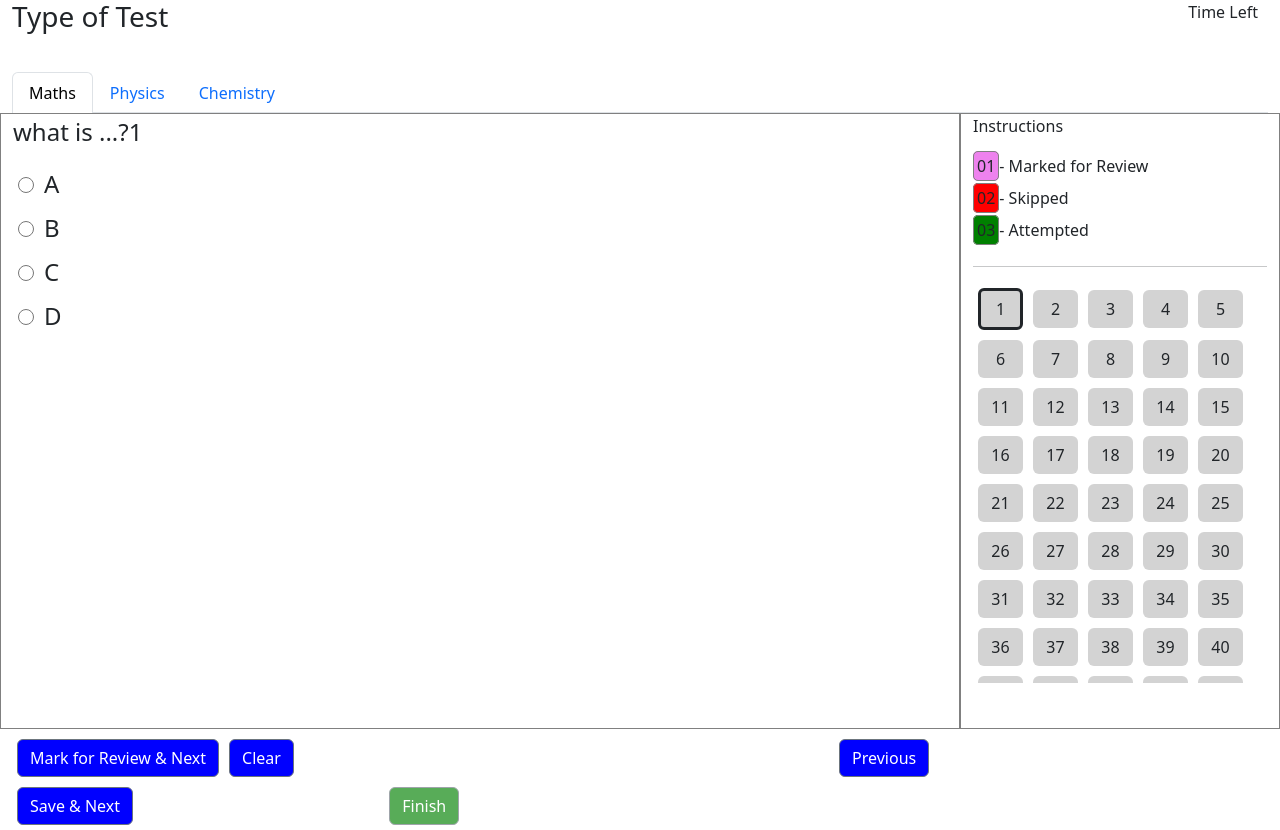
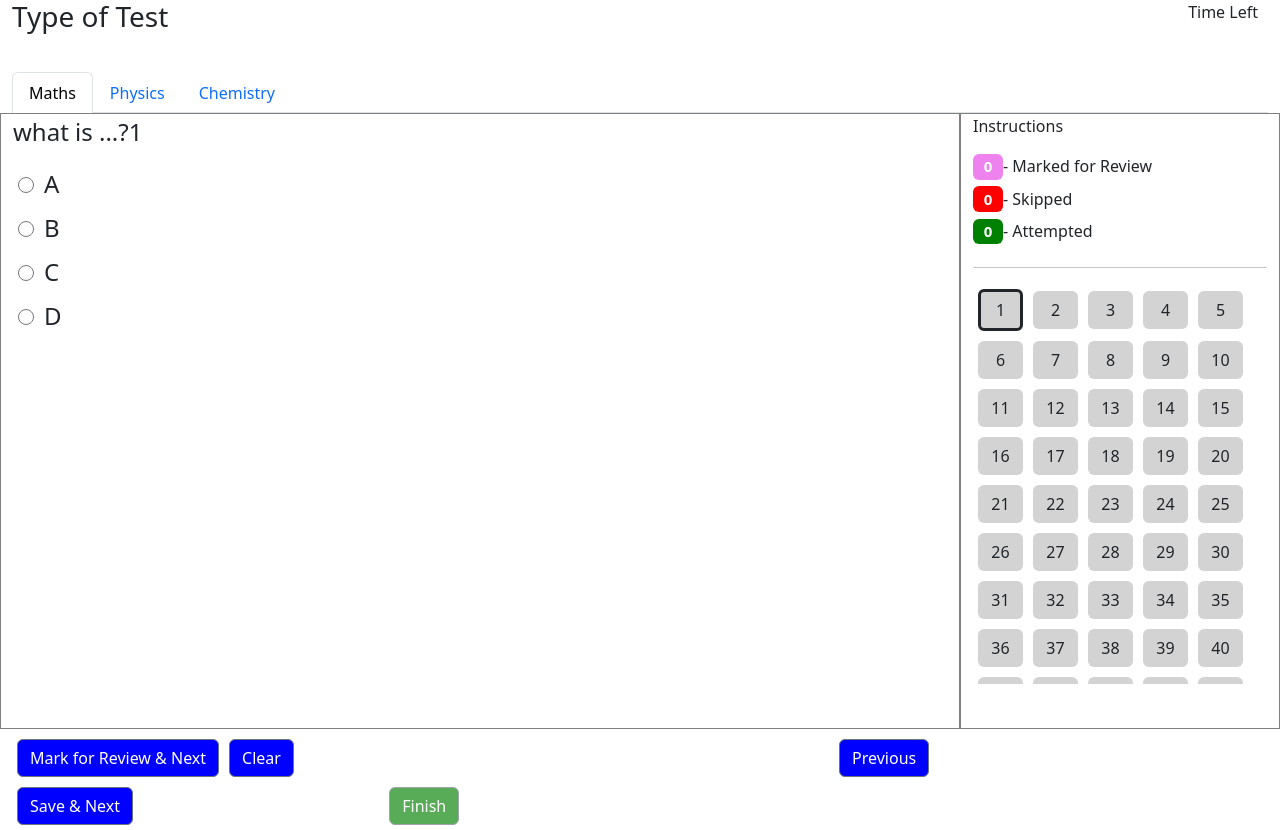
Before and after one commit to PavanSriram/Test_Series, a React (Create React App) app: page / in a window 1280 px wide. Built offline with nearby package versions, Linux system fonts and the light colour scheme.

Commit message:
updated qpallet

```diff
--- a/src/components/Qpallet.css
+++ b/src/components/Qpallet.css
@@ -9,11 +9,11 @@
     overflow-y: scroll;
 }
 
-.textbox{
+/* .textbox{
     border: 1px solid grey;
     padding: 3px;
     border-radius: 5px;
-}
+} */
 
 .btn-inst :nth-child(2){
     background-color: violet;
--- a/src/components/Qpallet.js
+++ b/src/components/Qpallet.js
@@ -7,13 +7,13 @@ class Qpallet extends Component {
             <div>
             <div className="btn-inst">
                 <p>Instructions</p>
-                <textbox id="violet" className="textbox">01</textbox>
+                <span style={{textAlign: "center", minInlineSize: 30,fontSize: 15}} id="violet" className="badge badge-primary">{this.props.questions[this.props.currentSection].filter(que => que.markedForReview == true).length}</span>
                 <label htmlFor="violet">- Marked for Review</label>
                 <br></br>
-                <textbox id="red" className="textbox">02</textbox>
+                <span style={{textAlign: "center", minInlineSize: 30,fontSize: 15}} id="red" className="badge badge-primary">{this.props.questions[this.props.currentSection].filter(que => que.color == "red").length}</span>
                 <label htmlFor="red">- Skipped</label>
                 <br></br>
-                <textbox id="green" className="textbox">03</textbox>
+                <span style={{textAlign: "center", minInlineSize: 30,fontSize: 15}} id="green" className="badge badge-primary">{this.props.questions[this.props.currentSection].filter(que => que.isAttempted == true).length}</span>
                 <label htmlFor="green">- Attempted</label>
                 <hr></hr>
             </div>
```
